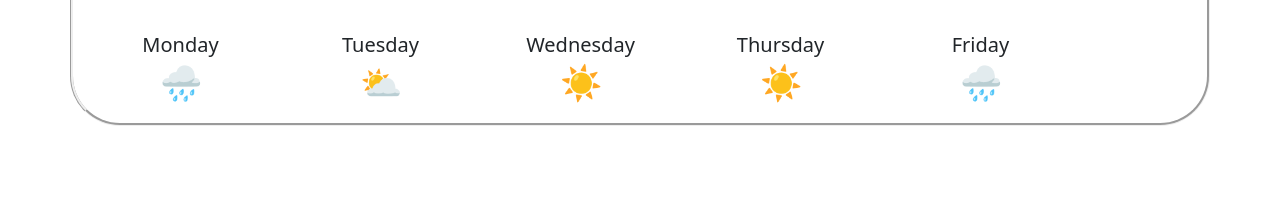
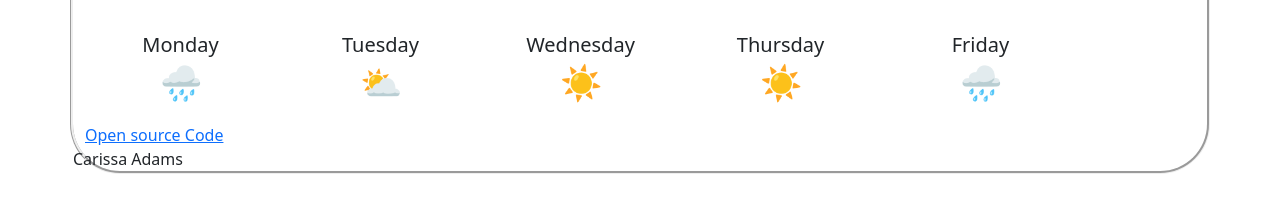
Before and after one commit to Carissa19/Vanilla-WeatherApp, a website built with Parcel: page index.html in a window 1280 px wide. Shown: the part 654-858 px from the top of the page. Before the commit the page ends 810 px from the top, so only its background shows below. Built offline with nearby package versions, Linux system fonts and the light colour scheme; no server answers.

Commit message:
added link

```diff
--- a/index.html
+++ b/index.html
@@ -108,5 +108,7 @@
             </div>
             <script src="src/index.js"></script>
 </body>
+<a href="https://github.com/Carissa19/workspace-Weather-App/blob/f7311a0f9078271077b2a19e3207688c78909420/index.html">Open
+  source Code</a>Carissa Adams
 
 </html>
```
